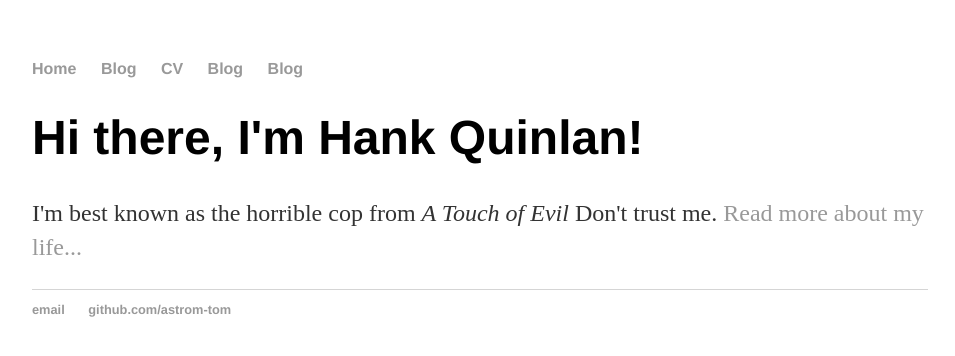
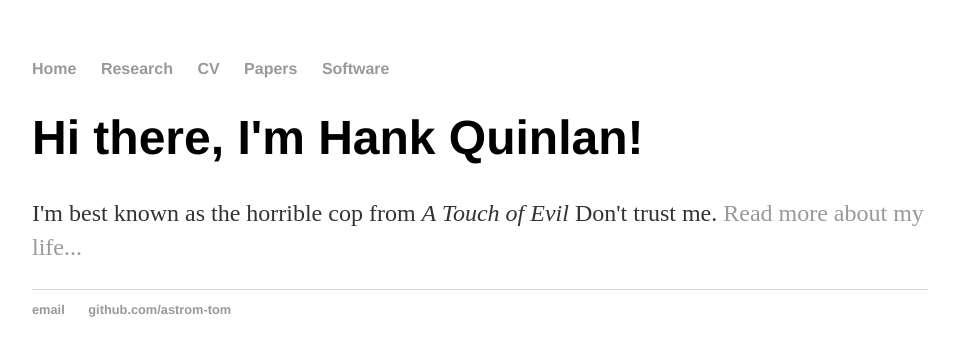
Before and after one commit to astrom-tom/astrom-tom.github.io, a Jekyll site: the page built from index.html, in a window 1280 px wide. Shown: the top 356 px of the page, without its empty margins (160-1115 px from the left). Built offline with Jekyll 4.4.1, drawn with Linux system fonts in a browser that asks for light colours.

Commit message:
Update default.html

```diff
--- a/_layouts/default.html
+++ b/_layouts/default.html
@@ -9,10 +9,10 @@
 			<nav>
 	    		<ul>
 	        		<li><a href="/">Home</a></li>
-				<li><a href="/Rsearch">Blog</a></li>
+				<li><a href="/Research">Research</a></li>
 	        		<li><a href="/cv">CV</a></li>
-	        		<li><a href="/Papers">Blog</a></li>
-				<li><a href="/Softwares">Blog</a></li>
+	        		<li><a href="/Papers">Papers</a></li>
+				<li><a href="/Software">Software</a></li>
 	    		</ul>
 			</nav>
 			<div class="container">
```
